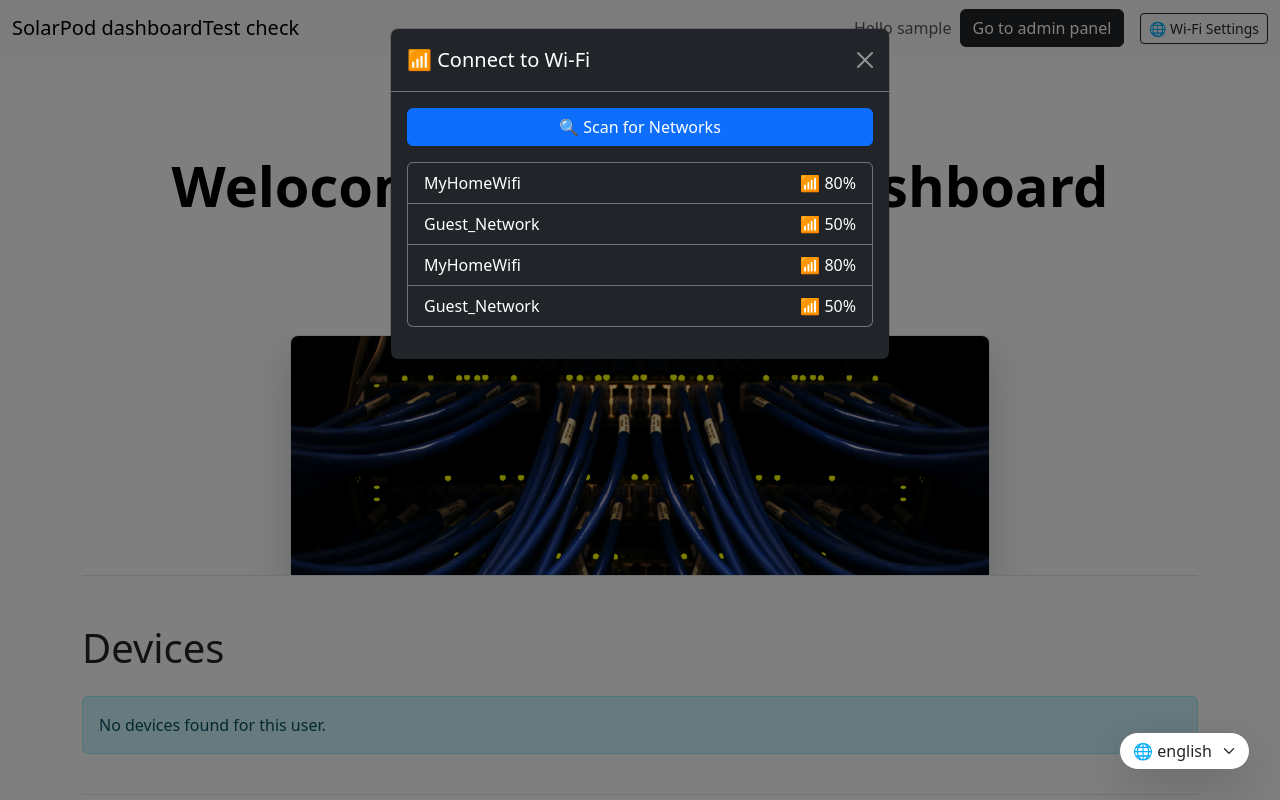
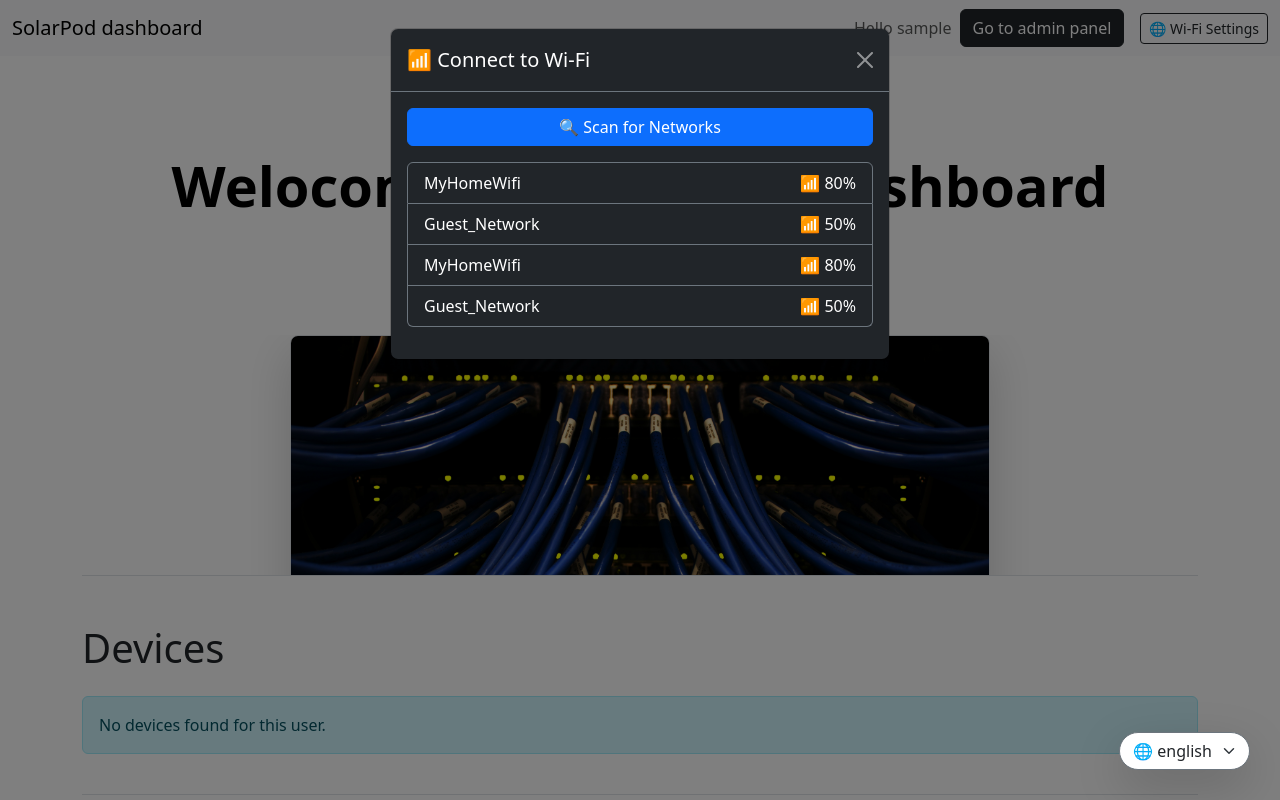
Before and after one commit to itay298/solarpod, a Django app: page / in a window 1280 px wide. Run offline with Django 5.2, Linux system fonts and the light colour scheme; the visitor is signed in with stand-in values (Sample User, id 1); data that the repository does not hold is empty; some libraries are stand-ins or nearby versions.

Commit message:
12/04/2026

```diff
--- a/templates/base.html
+++ b/templates/base.html
@@ -27,7 +27,7 @@
   <header>
     <nav class="navbar navbar-expand-lg bg-body-tertiary">
       <div class="container-fluid">
-        <a class="navbar-brand" href="{% url "dashboard:index" %}">{% translate "SolarPod dashboard" %}Test check</a>
+        <a class="navbar-brand" href="{% url "dashboard:index" %}">{% translate "SolarPod dashboard" %}</a>
         <button class="navbar-toggler" type="button" data-bs-toggle="collapse" data-bs-target="#navbarText"
           aria-controls="navbarText" aria-expanded="false" aria-label="Toggle navigation">
           <span class="navbar-toggler-icon"></span>
```
